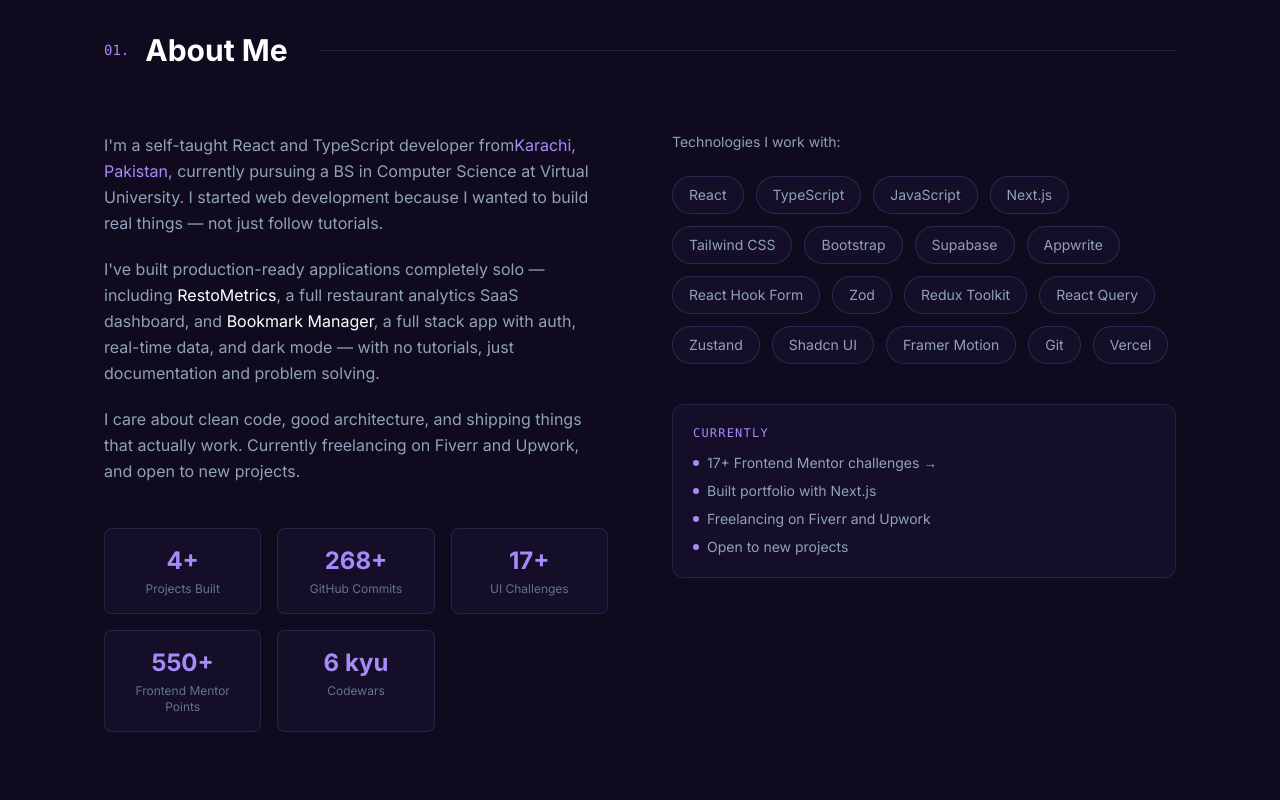
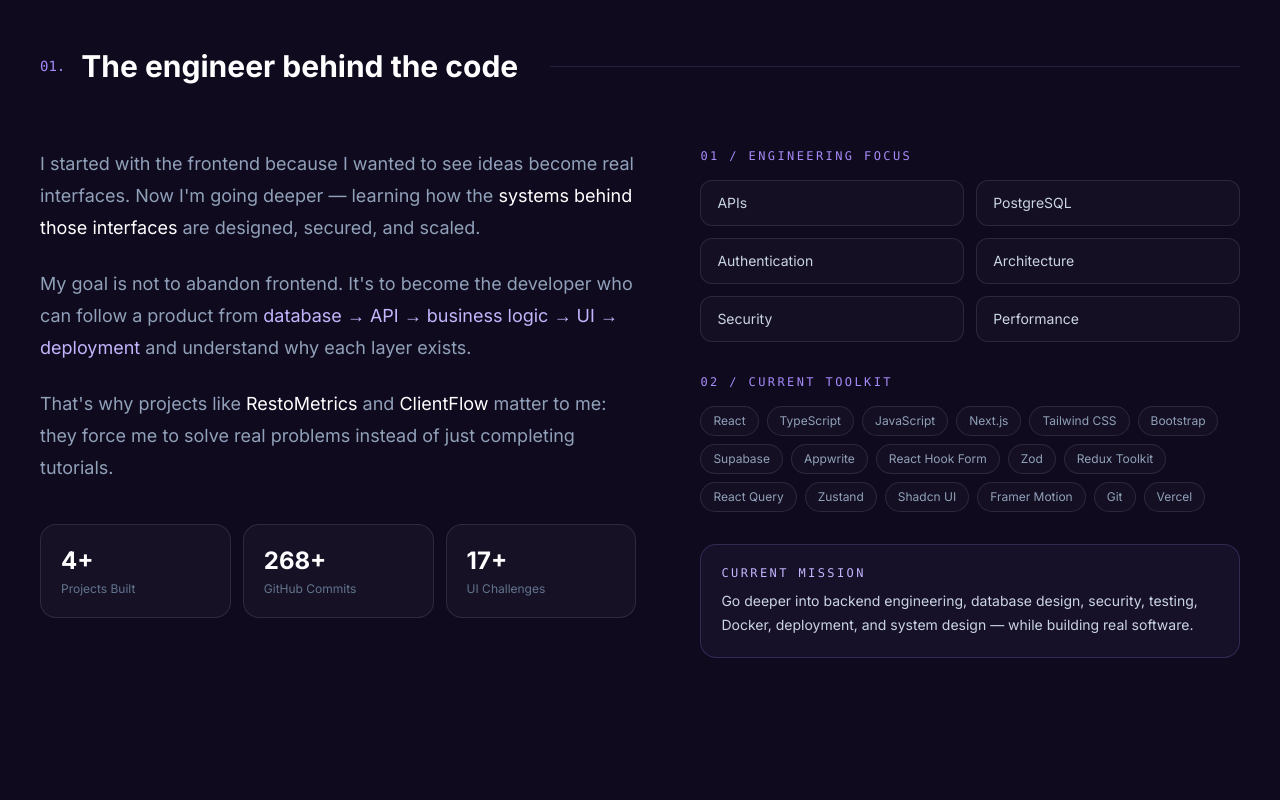
Before and after one commit to iamsyedbilal/portfolio, a Next.js app: page / in a window 1280 px wide. Shown: the part 800-1600 px from the top of the page. Built offline with nearby package versions, Linux system fonts and the light colour scheme.

Commit message:
rewrite about section for backend journey

```diff
--- a/components/About.tsx
+++ b/components/About.tsx
@@ -4,108 +4,47 @@ import { motion } from "framer-motion";
 import { skills, stats } from "@/lib/data";
 import SectionHeading from "./SectionHeading";
 
+const focus = ["APIs", "PostgreSQL", "Authentication", "Architecture", "Security", "Performance"];
+
 export default function About() {
   return (
-    <section id="about" className="py-24 px-6 md:px-10 max-w-6xl mx-auto">
-      {/* Section Label */}
-      <SectionHeading number="01." title="About Me" />
+    <section id="about" className="py-28 px-6 md:px-10 max-w-7xl mx-auto">
+      <SectionHeading number="01." title="The engineer behind the code" />
 
-      <div className="grid md:grid-cols-2 gap-16 items-start">
-        {/* Text */}
-        <motion.div
-          initial={{ opacity: 0, x: -20 }}
-          whileInView={{ opacity: 1, x: 0 }}
-          viewport={{ once: true }}
-          transition={{ duration: 0.5, delay: 0.1 }}
-          className="space-y-5 text-slate-400 leading-relaxed">
-          <p>
-            I&apos;m a self-taught React and TypeScript developer from
-            <span className="text-[#a78bfa]">Karachi, Pakistan</span>, currently
-            pursuing a BS in Computer Science at Virtual University. I started
-            web development because I wanted to build real things — not just
-            follow tutorials.
-          </p>
-          <p>
-            I&apos;ve built production-ready applications completely solo —
-            including <span className="text-white">RestoMetrics</span>, a full
-            restaurant analytics SaaS dashboard, and{" "}
-            <span className="text-white">Bookmark Manager</span>, a full stack
-            app with auth, real-time data, and dark mode — with no tutorials,
-            just documentation and problem solving.
-          </p>
-          <p>
-            I care about clean code, good architecture, and shipping things that
-            actually work. Currently freelancing on Fiverr and Upwork, and open
-            to new projects.
-          </p>
+      <div className="grid lg:grid-cols-[1.05fr_0.95fr] gap-16 items-start">
+        <motion.div initial={{ opacity: 0, x: -20 }} whileInView={{ opacity: 1, x: 0 }} viewport={{ once: true }} className="space-y-6 text-slate-400 leading-8 text-lg">
+          <p>I started with the frontend because I wanted to see ideas become real interfaces. Now I&apos;m going deeper — learning how the <span className="text-white">systems behind those interfaces</span> are designed, secured, and scaled.</p>
+          <p>My goal is not to abandon frontend. It&apos;s to become the developer who can follow a product from <span className="text-[#c4b5fd]">database → API → business logic → UI → deployment</span> and understand why each layer exists.</p>
+          <p>That&apos;s why projects like <span className="text-white">RestoMetrics</span> and <span className="text-white">ClientFlow</span> matter to me: they force me to solve real problems instead of just completing tutorials.</p>
 
-          {/* Stats */}
-          <div className="grid grid-cols-2 sm:grid-cols-3 gap-4 pt-6">
-            {stats.map((stat) => (
-              <div
-                key={stat.label}
-                className="border border-[#a78bfa]/15 rounded-lg p-4 text-center bg-[#1a1333]/50">
-                <p className="text-2xl font-bold text-[#a78bfa]">
-                  {stat.number}
-                </p>
+          <div className="grid grid-cols-2 sm:grid-cols-3 gap-3 pt-4">
+            {stats.slice(0, 3).map((stat) => (
+              <div key={stat.label} className="rounded-2xl border border-white/10 bg-white/[0.03] p-5">
+                <p className="text-2xl font-bold text-white">{stat.number}</p>
                 <p className="text-xs text-slate-500 mt-1">{stat.label}</p>
               </div>
             ))}
           </div>
         </motion.div>
 
-        {/* Skills */}
-        <motion.div
-          initial={{ opacity: 0, x: 20 }}
-          whileInView={{ opacity: 1, x: 0 }}
-          viewport={{ once: true }}
-          transition={{ duration: 0.5, delay: 0.2 }}>
-          <p className="text-slate-400 mb-6 text-sm">
-            Technologies I work with:
-          </p>
-          <div className="flex flex-wrap gap-3">
-            {skills.map((skill, index) => (
-              <motion.span
-                key={skill}
-                initial={{ opacity: 0, scale: 0.8 }}
-                whileInView={{ opacity: 1, scale: 1 }}
-                viewport={{ once: true }}
-                transition={{ duration: 0.3, delay: index * 0.05 }}
-                whileHover={{ y: -2, color: "#a78bfa" }}
-                className="px-4 py-2 border border-[#a78bfa]/20 rounded-full text-sm text-slate-400 bg-[#1a1333]/50 hover:border-[#a78bfa]/50 hover:text-[#a78bfa] transition-all duration-200 cursor-default">
-                {skill}
-              </motion.span>
-            ))}
+        <motion.div initial={{ opacity: 0, x: 20 }} whileInView={{ opacity: 1, x: 0 }} viewport={{ once: true }} className="space-y-8">
+          <div>
+            <p className="text-xs font-mono uppercase tracking-[0.2em] text-[#a78bfa] mb-4">01 / engineering focus</p>
+            <div className="grid grid-cols-2 gap-3">
+              {focus.map((item) => <div key={item} className="rounded-xl border border-white/10 bg-white/[0.025] px-4 py-3 text-sm text-slate-300 hover:border-[#a78bfa]/30 hover:text-white transition-colors">{item}</div>)}
+            </div>
           </div>
 
-          {/* Currently */}
-          <div className="mt-10 p-5 border border-[#a78bfa]/15 rounded-xl bg-[#1a1333]/50">
-            <p className="text-xs text-[#a78bfa] font-mono uppercase tracking-widest mb-3">
-              Currently
-            </p>
-            <ul className="space-y-2 text-sm text-slate-400">
-              <li className="flex items-center gap-2">
-                <span className="w-1.5 h-1.5 rounded-full bg-[#a78bfa]" />
-                <a
-                  href="https://iamsyedbilal.github.io/frontendMentor/"
-                  target="_blank"
-                  className="hover:text-[#a78bfa] transition-colors">
-                  17+ Frontend Mentor challenges →
-                </a>
-              </li>
-              <li className="flex items-center gap-2">
-                <span className="w-1.5 h-1.5 rounded-full bg-[#a78bfa]" />
-                Built portfolio with Next.js
-              </li>
-              <li className="flex items-center gap-2">
-                <span className="w-1.5 h-1.5 rounded-full bg-[#a78bfa]" />
-                Freelancing on Fiverr and Upwork
-              </li>
-              <li className="flex items-center gap-2">
-                <span className="w-1.5 h-1.5 rounded-full bg-[#a78bfa]" />
-                Open to new projects
-              </li>
-            </ul>
+          <div>
+            <p className="text-xs font-mono uppercase tracking-[0.2em] text-[#a78bfa] mb-4">02 / current toolkit</p>
+            <div className="flex flex-wrap gap-2">
+              {skills.map((skill, index) => <motion.span key={skill} initial={{ opacity: 0, scale: 0.9 }} whileInView={{ opacity: 1, scale: 1 }} viewport={{ once: true }} transition={{ delay: index * 0.025 }} className="rounded-full border border-white/10 bg-white/[0.025] px-3 py-1.5 text-xs text-slate-400">{skill}</motion.span>)}
+            </div>
+          </div>
+
+          <div className="rounded-2xl border border-[#a78bfa]/20 bg-[#a78bfa]/5 p-5">
+            <p className="text-xs font-mono uppercase tracking-[0.2em] text-[#c4b5fd] mb-2">Current mission</p>
+            <p className="text-slate-300 text-sm leading-6">Go deeper into backend engineering, database design, security, testing, Docker, deployment, and system design — while building real software.</p>
           </div>
         </motion.div>
       </div>
```
